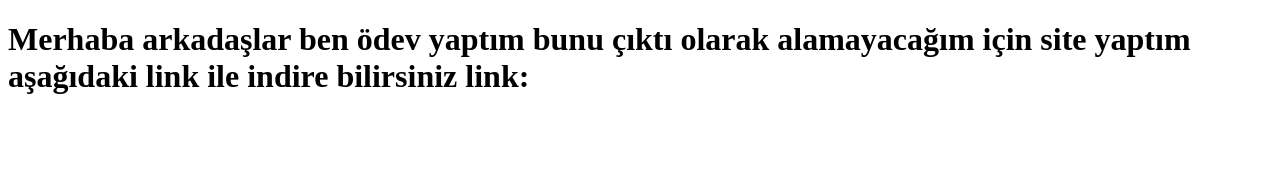
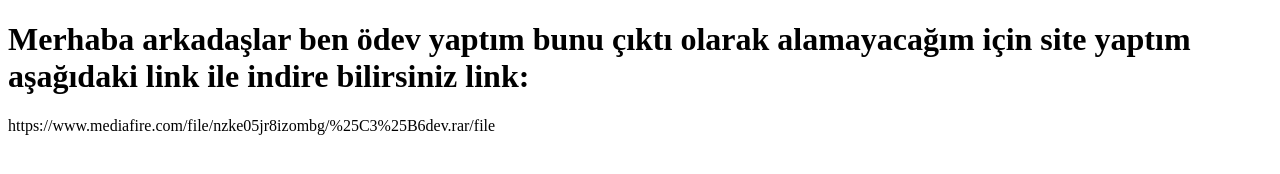
Before and after one commit to justcatonline/justcatonline.github.io, a plain HTML site: page index.html in a window 1280 px wide. Drawn offline with Linux system fonts and the light colour scheme.

Commit message:
index.html

```diff
--- a/index.html
+++ b/index.html
@@ -7,6 +7,6 @@
 </head>
 <body>
     <h1>Merhaba arkadaşlar ben ödev yaptım bunu çıktı olarak alamayacağım için site yaptım aşağıdaki link ile indire bilirsiniz link:</h1>
-    <p></p>
+    <p>https://www.mediafire.com/file/nzke05jr8izombg/%25C3%25B6dev.rar/file</p>
 </body>
 </html>
```
